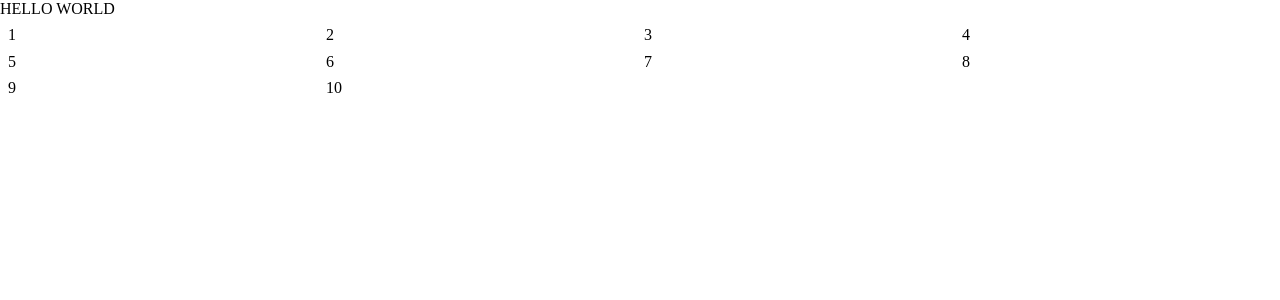
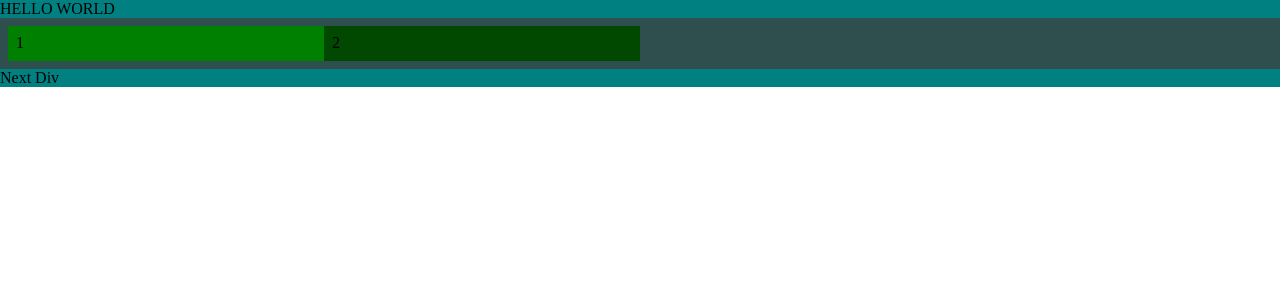
Before and after one commit to Gabe-Lee/World-Sweeper, a React app: page / in a window 1280 px wide. Shown: the top 300 px of the page. Built offline with nearby package versions, Linux system fonts and the light colour scheme.

Commit message:
[WS-51] Create Generic Flex Components

```diff
--- a/package.json
+++ b/package.json
@@ -31,7 +31,8 @@
       }
     },
     "rules": {
-      "no-underscore-dangle": "off"
+      "no-underscore-dangle": "off",
+      "react/prop-types": "off"
     },
     "ignorePatterns": [
       "dist/**/*",
--- a/src/client/components/App.tsx
+++ b/src/client/components/App.tsx
@@ -1,17 +1,21 @@
 import React, { ReactElement } from 'react';
 
-import './normalize.scss';
-import './flex.scss';
+import FlexGrid from './generic/FlexGrid';
+import FlexItem from './generic/FlexItem';
 
 const App = (): ReactElement => {
   return (
     <>
       <div id="app">HELLO WORLD</div>
-      <div className="grid space-1">
-        {[1, 2, 3, 4, 5, 6, 7, 8, 9, 10].map(num => (
-          <div className="flex-xs-1 flex-md-2 flex-lg-4">{num}</div>
-        ))}
-      </div>
+      <FlexGrid gap={4}>
+        <FlexItem xs={1} md={2} lg={4}>
+          1
+        </FlexItem>
+        <FlexItem xs={1} md={2} lg={4}>
+          2
+        </FlexItem>
+      </FlexGrid>
+      <div>Next Div</div>
     </>
   );
 };
--- a/src/client/components/flex.scss
+++ /dev/null
@@ -1,50 +0,0 @@
-@mixin flex-width($size, $max) {
-  @for $x from 1 to $max + 1 {
-    .flex-#{$size}-#{$x} {
-      display: inline-block;
-      flex: 0 0 percentage(1 / $x);
-    }
-  }
-}
-
-@mixin grid-margins($max) {
-  @for $x from 1 to $max + 1 {
-    $r: $x * 0.5rem;
-    &.space-#{$x} {
-      margin: $r 0 0 $r;
-      & > * {
-        padding: 0 $r $r 0;
-      }
-      &::after {margin-bottom: -$r;}
-    }
-  }
-}
-
-.grid {
-  display: flex;
-  flex-flow: row wrap;
-  @include grid-margins(10);
-}
-
-// Extra-Small < 400px (Small Phones)
-@include flex-width("xs", 12);
-
-// Small >= 400px (Large Phones)
-@media screen and (min-width: 400px) {
-  @include flex-width("sm", 12);
-}
-
-// Medium >= 600px (Tablets)
-@media screen and (min-width: 600px) {
-  @include flex-width("md", 12);
-}
-
-// Large >= 1000px (Large Tablets/Small Laptops)
-@media screen and (min-width: 1000px) {
-  @include flex-width("lg", 12);
-}
-
-// Extra-Large >= 1400px (Desktops)
-@media screen and (min-width: 1400px) {
-  @include flex-width("xl", 12);
-}
--- /dev/null
+++ b/src/client/components/generic/FlexGrid.tsx
@@ -0,0 +1,88 @@
+import React, { ReactElement } from 'react';
+import { selectBoolClass, joinClasses, ReactStyles } from '../../utils';
+
+export interface PFlexGrid {
+  // Allow custom classes, id, and style
+  className?: string;
+  id?: string;
+  style?: ReactStyles;
+  // Child elements
+  children?: JSX.Element[] | JSX.Element;
+  // Vertical alignment of children
+  top?: boolean;
+  middle?: boolean;
+  bottom?: boolean;
+  // Horizontal alignment of children
+  left?: boolean;
+  center?: boolean;
+  right?: boolean;
+  // Flow direction
+  row?: boolean;
+  column?: boolean;
+  rowReverse?: boolean;
+  columnReverse?: boolean;
+  // Wrap behavior
+  wrap?: boolean;
+  noWrap?: boolean;
+  wrapReverse?: boolean;
+  // Spacing between children
+  gap?: number;
+  // Remove outer margins
+  unmargin?: boolean;
+}
+
+const FlexGrid: (props: PFlexGrid) => JSX.Element = ({
+  className = '',
+  id = '',
+  style = {},
+  children = [<></>],
+  top = false,
+  middle = false,
+  bottom = false,
+  left = false,
+  center = false,
+  right = false,
+  row = false,
+  column = false,
+  rowReverse = false,
+  columnReverse = false,
+  wrap = false,
+  noWrap = false,
+  wrapReverse = false,
+  gap = 2,
+  unmargin = false,
+}) => {
+  const vAlign = selectBoolClass([
+    [top, 'top'],
+    [middle, 'middle'],
+    [bottom, 'bottom'],
+  ]);
+  const hAlign = selectBoolClass([
+    [left, 'left'],
+    [center, 'center'],
+    [right, 'right'],
+  ]);
+  const dir = selectBoolClass([
+    [row, 'row'],
+    [rowReverse, 'row-rev'],
+    [column, 'col'],
+    [columnReverse, 'col-rev'],
+  ]);
+  const sWrap = selectBoolClass([
+    [wrap, 'wrap'],
+    [noWrap, 'no-wrap'],
+    [wrapReverse, 'wrap-rev'],
+  ]);
+  const sGap = `gap-${gap}`;
+  const sUnmargin = unmargin ? 'unmargin' : '';
+  return (
+    <div
+      className={joinClasses(['flex-grid', vAlign, hAlign, dir, sWrap, sGap, sUnmargin, className])}
+      id={id || undefined}
+      style={style}
+    >
+      {children}
+    </div>
+  );
+};
+export default FlexGrid;
--- /dev/null
+++ b/src/client/components/generic/FlexItem.tsx
@@ -0,0 +1,56 @@
+import React, { ReactElement } from 'react';
+import { selectBoolClass, joinClasses, ReactStyles } from '../../utils';
+
+export interface PFlexItem {
+  className?: string;
+  id?: string;
+  style?: ReactStyles;
+  // Child elements
+  children?: JSX.Element[] | JSX.Element | string;
+  // Self- alignment within cross axis
+  start?: boolean;
+  center?: boolean;
+  end?: boolean;
+  // Responsive sizes
+  xs?: number;
+  sm?: number;
+  md?: number;
+  lg?: number;
+  xl?: number;
+}
+
+const FlexItem: (props: PFlexItem) => JSX.Element = ({
+  className = '',
+  id = '',
+  style = {},
+  children = [<></>],
+  start = false,
+  center = false,
+  end = false,
+  xs = 1,
+  sm = 0,
+  md = 0,
+  lg = 0,
+  xl = 0,
+}) => {
+  const align = selectBoolClass([
+    [start, 'start'],
+    [end, 'end'],
+    [center, 'center'],
+  ]);
+  const _xs = xs ? `xs-${xs}` : '';
+  const _sm = sm ? `sm-${sm}` : '';
+  const _md = md ? `md-${md}` : '';
+  const _lg = lg ? `lg-${lg}` : '';
+  const _xl = xl ? `xl-${xl}` : '';
+  return (
+    <div
+      id={id || undefined}
+      style={style}
+      className={joinClasses(['flex-item', align, _xs, _sm, _md, _lg, _xl, className])}
+    >
+      {children}
+    </div>
+  );
+};
+export default FlexItem;
--- /dev/null
+++ b/src/client/flex.scss
@@ -0,0 +1,104 @@
+@mixin flex-width($size, $max) {
+  .#{$size}-0 {
+    display: none;
+    flex: 0 0 0px;
+  }
+  @for $x from 1 to $max + 1 {
+    .#{$size}-#{$x} {
+      display: inline-block;
+      flex: 0 0 percentage(1 / $x);
+    }
+    .#{$size}-rel-#{$x} {
+      display: inline-block;
+      flex: 1 1 ($x * 1fr);
+    }
+  }
+}
+
+@mixin flex-grid-spacing($max) {
+  @for $x from 0 to $max + 1 {
+    $pad: $x * 0.125rem;
+    &.gap-#{$x} {
+      padding: $pad;
+      &.unmargin {margin: -2 * $pad;}
+      & > .flex-item {
+        padding: $pad;
+        margin: 0;
+      }
+    }
+  }
+}
+
+.flex-grid {
+  display: flex;
+  flex-direction: row;
+  flex-wrap: wrap;
+  justify-content: flex-start;
+  align-content: flex-start;
+  &.top {align-content: flex-start;}
+  &.middle {align-content: center;}
+  &.bottom {align-content: flex-end;}
+  &.left {justify-content: flex-start;}
+  &.center {justify-content: center;}
+  &.right {justify-content: flex-end;}
+  &.row {
+    flex-direction: row;
+    &-rev {flex-direction: row-reverse;}
+  }
+  &.col {
+    flex-direction: column;
+    &-rev {flex-direction: column-reverse;}
+  }
+  &.no-wrap {flex-wrap: nowrap;}
+  &.wrap {
+    flex-wrap: wrap;
+    &-rev {flex-wrap: wrap-reverse;}
+  }
+  &.row, &.row-rev {
+    &.top {align-content: flex-start;}
+    &.middle {align-content: center;}
+    &.bottom {align-content: flex-end;}
+    &.left {justify-content: flex-start;}
+    &.center {justify-content: center;}
+    &.right {justify-content: flex-end;}
+  }
+  &.col, &.col-rev {
+    &.top {justify-content: flex-start;}
+    &.middle {justify-content: center;}
+    &.bottom {justify-content: flex-end;}
+    &.left {align-content: flex-start;}
+    &.center {align-content: center;}
+    &.right {align-content: flex-end;}
+  }
+  @include flex-grid-spacing(12);
+}
+
+.flex-item {
+  align-self: stretch;
+  &.start {align-self: flex-start;}
+  &.center {align-self: center;}
+  &.end {align-self: flex-end;}
+}
+
+// Extra-Small < 400px (Small Phones)
+@include flex-width("xs", 12);
+
+// Small >= 400px (Large Phones)
+@media screen and (min-width: 400px){
+  @include flex-width("sm", 12);
+}
+
+// Medium >= 600px (Tablets)
+@media screen and (min-width: 600px) {
+  @include flex-width("md", 12);
+}
+
+// Large >= 1000px (Large Tablets/Small Laptops)
+@media screen and (min-width: 1000px) {
+  @include flex-width("lg", 12);
+}
+
+// Extra-Large >= 1400px (Desktops)
+@media screen and (min-width: 1400px) {
+  @include flex-width("xl", 12);
+}
--- a/src/client/index.html
+++ b/src/client/index.html
@@ -5,6 +5,6 @@
     <link rel="stylesheet" href="https://fonts.googleapis.com/css?family=Roboto:300,400,500,700&display=swap" />
   </head>
   <body>
-    <main id="root"></main>
+    <main id="root" class="debug-divs-alt"></main>
   </body>
 </html>
--- a/src/client/index.tsx
+++ b/src/client/index.tsx
@@ -2,6 +2,10 @@ import React from 'react';
 import ReactDOM from 'react-dom';
 import { Provider } from 'react-redux';
 import store from './redux/store';
+
+import './normalize.scss';
+import './flex.scss';
+import './theme.scss';
 
 import App from './components/App';
 
--- /dev/null
+++ b/src/client/theme.scss
@@ -0,0 +1,65 @@
+.debug-divs {
+  &:nth-child(odd) {outline: 2px solid blue;}
+  &:nth-child(even) {outline: 2px solid darkblue;}
+  & > * {
+    &:nth-child(odd) {outline: 2px solid teal;}
+    &:nth-child(even) {outline: 2px solid darkslategray;}
+    & > * {
+      &:nth-child(odd) {outline: 2px solid green;}
+      &:nth-child(even) {outline: 2px solid rgb(1, 73, 1);}
+      & > * {
+        &:nth-child(odd) {outline: 2px solid gold;}
+        &:nth-child(even) {outline: 2px solid darkgoldenrod;}
+        & > * {
+          &:nth-child(odd) {outline: 2px solid orange;}
+          &:nth-child(even) {outline: 2px solid rgb(192, 126, 3);}
+          & > * {
+            &:nth-child(odd) {outline: 2px solid red;}
+            &:nth-child(even) {outline: 2px solid darkred;}
+            & > * {
+              &:nth-child(odd) {outline: 2px solid palevioletred;}
+              &:nth-child(even) {outline: 2px solid purple;}
+              & > * {
+                &:nth-child(odd) {outline: 2px solid rgb(198, 130, 238);}
+                &:nth-child(even) {outline: 2px solid rgb(83, 0, 139);}
+              }
+            }
+          }
+        }
+      }
+    }
+  }
+}
+
+.debug-divs-alt {
+  &:nth-child(odd) {background: blue;}
+  &:nth-child(even) {background: darkblue;}
+  & > * {
+    &:nth-child(odd) {background: teal;}
+    &:nth-child(even) {background: darkslategray;}
+    & > * {
+      &:nth-child(odd) {background: green;}
+      &:nth-child(even) {background: rgb(1, 73, 1);}
+      & > * {
+        &:nth-child(odd) {background: gold;}
+        &:nth-child(even) {background: darkgoldenrod;}
+        & > * {
+          &:nth-child(odd) {background: orange;}
+          &:nth-child(even) {background: rgb(192, 126, 3);}
+          & > * {
+            &:nth-child(odd) {background: red;}
+            &:nth-child(even) {background: darkred;}
+            & > * {
+              &:nth-child(odd) {background: palevioletred;}
+              &:nth-child(even) {background: purple;}
+              & > * {
+                &:nth-child(odd) {background: rgb(198, 130, 238);}
+                &:nth-child(even) {background: rgb(83, 0, 139);}
+              }
+            }
+          }
+        }
+      }
+    }
+  }
+}
--- /dev/null
+++ b/src/client/utils.ts
@@ -0,0 +1,21 @@
+export function selectBoolClass(settings: [boolean, string][]): string {
+  for (let i = 0, lim = settings.length; i < lim; i += 1) {
+    if (settings[i][0] === true) return settings[i][1];
+  }
+  return '';
+}
+
+export function joinClasses(classes: string[]): string {
+  let joined = '';
+  for (let i = 0, lim = classes.length; i < lim; i += 1) {
+    if (classes[i] !== '') {
+      if (joined !== '') joined += ' ';
+      joined += classes[i];
+    }
+  }
+  return joined;
+}
+
+export interface ReactStyles {
+  [index: string]: string;
+}
```
Also changed, not shown: src/client/components/theme.scss (deleted), src/client/normalize.scss (renamed from src/client/components/normalize.scss).
